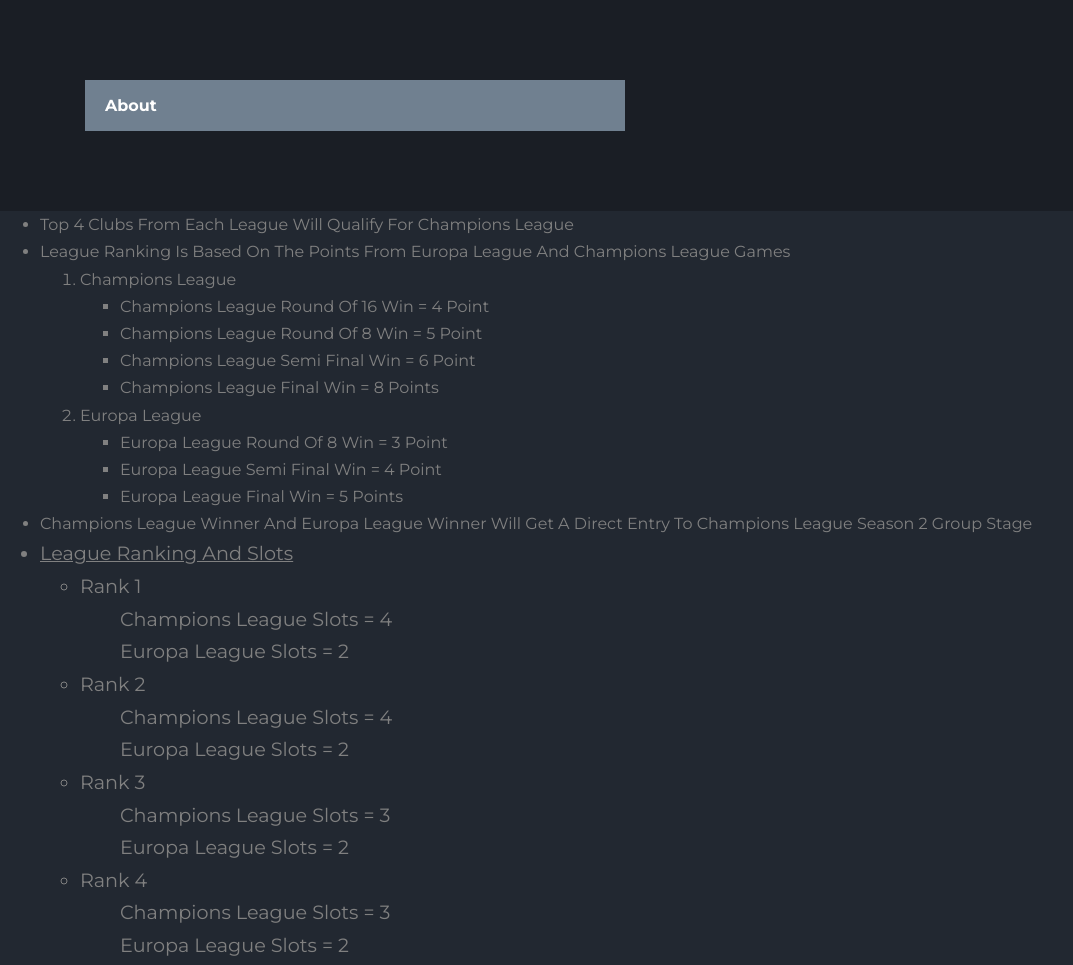
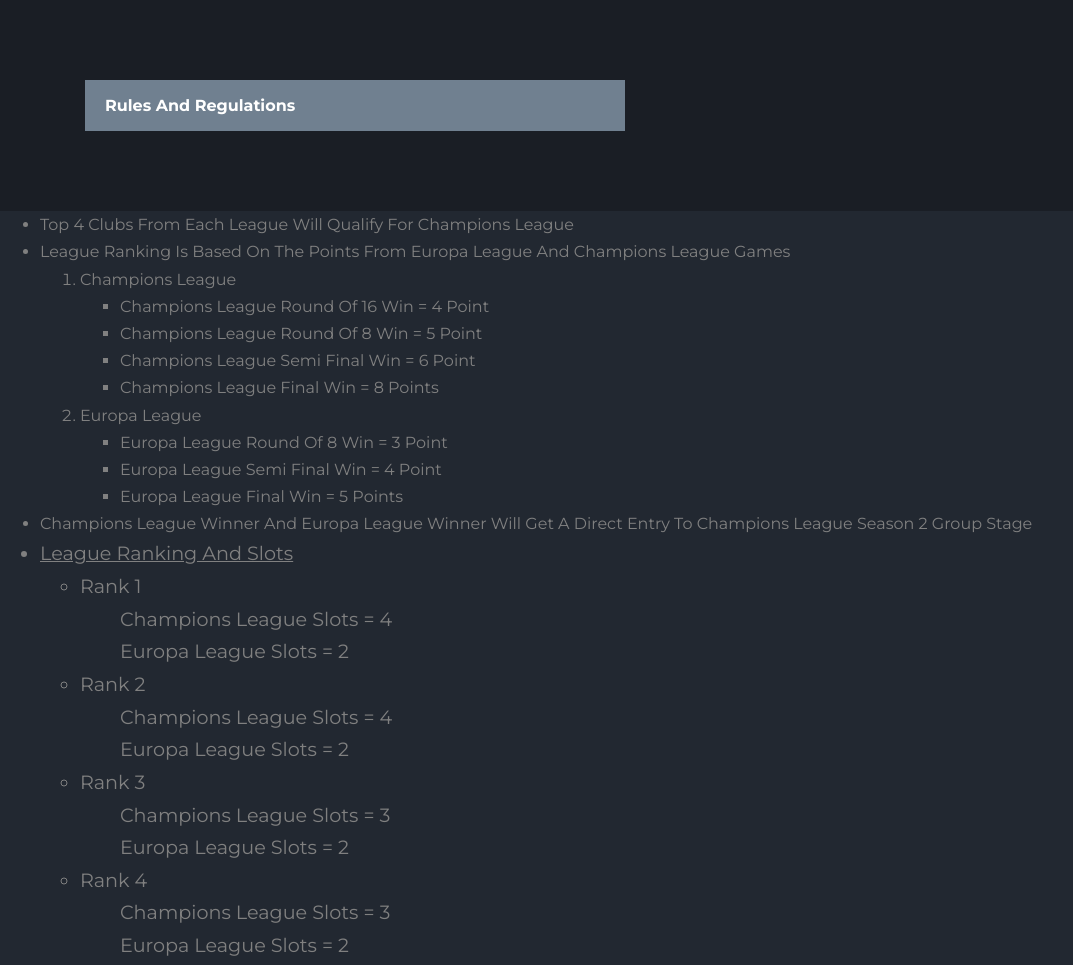
Before and after one commit to LigaCommunity-League/Champions.League, a plain HTML site: page learnmore.html in a window 1280 px wide. Shown: the top 965 px of the page, without its empty margins (0-1073 px from the left). Drawn offline with Linux system fonts and the light colour scheme.

Commit message:
learnmore.html

```diff
--- a/learnmore.html
+++ b/learnmore.html
@@ -32,7 +32,7 @@
             <div class="col-lg-6">
 
                 <div style="background-color: slategrey;" class="widget-title">
-                  <h3>About</h3>
+                  <h3>Rules And Regulations</h3>
                 </div>
 
 
```
